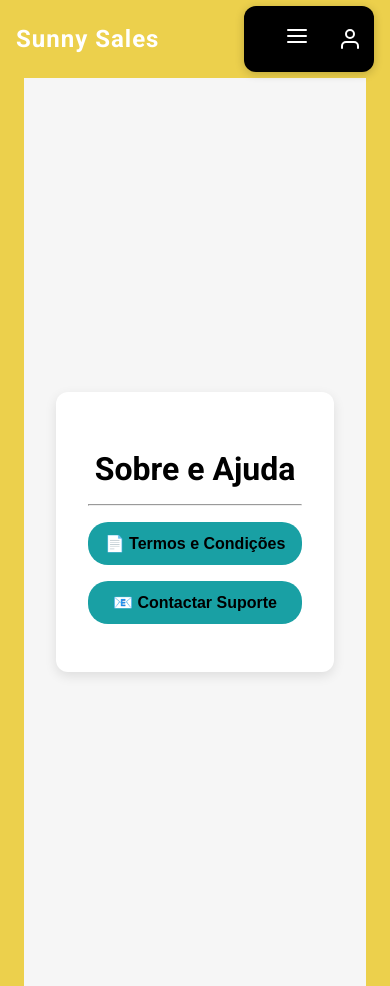
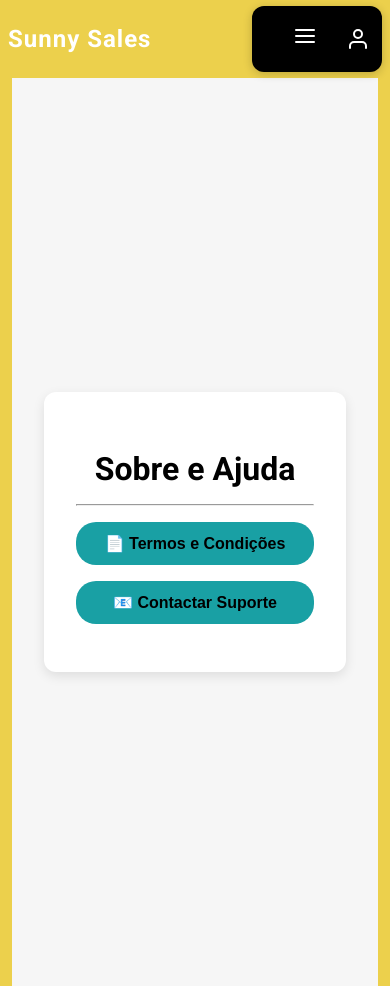
Before and after one commit to msantos51/ss_TESTER, a React (Vite) app in the folder sunny_sales_web/: page /#/about in a window 390 px wide. Built offline with nearby package versions, Linux system fonts and the light colour scheme; no server answers.

Commit message:
reduce side margins for wider layout

```diff
--- a/sunny_sales_web/src/index.css
+++ b/sunny_sales_web/src/index.css
@@ -27,30 +27,30 @@ body {
 /* Container central para limitar a largura do conteúdo */
 .container {
   width: 100%;
-  max-width: 1200px;
+  max-width: none;
   margin: 0 auto;
-  padding: 0 1rem;
+  padding: 0 0.5rem;
   box-sizing: border-box;
 }
 
 /* Envolve o cabeçalho e o mapa */
 .wrapper {
-  max-width: 1200px;
+  max-width: none;
   margin: 0 auto;
-  padding-left: 2rem;
-  padding-right: 2rem;
+  padding-left: 1rem;
+  padding-right: 1rem;
 }
 
 @media (max-width: 768px) {
   .wrapper {
-    padding-left: 1rem;
-    padding-right: 1rem;
+    padding-left: 0.5rem;
+    padding-right: 0.5rem;
   }
 }
 
 @media (max-width: 768px) {
   .container {
-    padding: 0 0.5rem;
+    padding: 0 0.25rem;
   }
 }
 
@@ -85,7 +85,7 @@ body {
 
   max-width: 1600px;
 
-  width: 70%;
+  width: 90%;
 
   margin-left: auto;
   margin-right: 0;
--- a/sunny_sales_web/src/pages/ModernMapLayout.css
+++ b/sunny_sales_web/src/pages/ModernMapLayout.css
@@ -133,7 +133,7 @@ body {
   position: relative;
   width: 100%;
   height: 80vh;
-  padding: 1rem;
+  padding: 0.5rem;
   box-sizing: border-box;
   margin: 0;
 }
```
